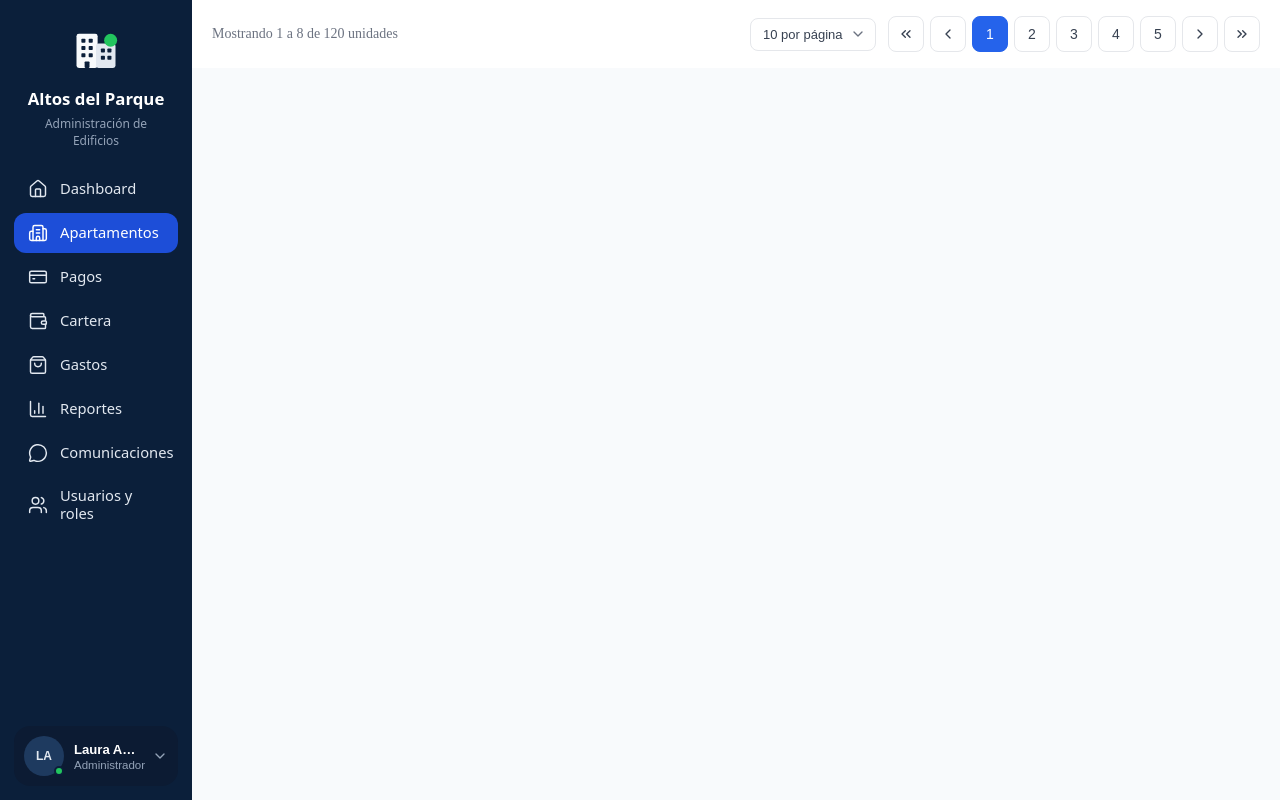
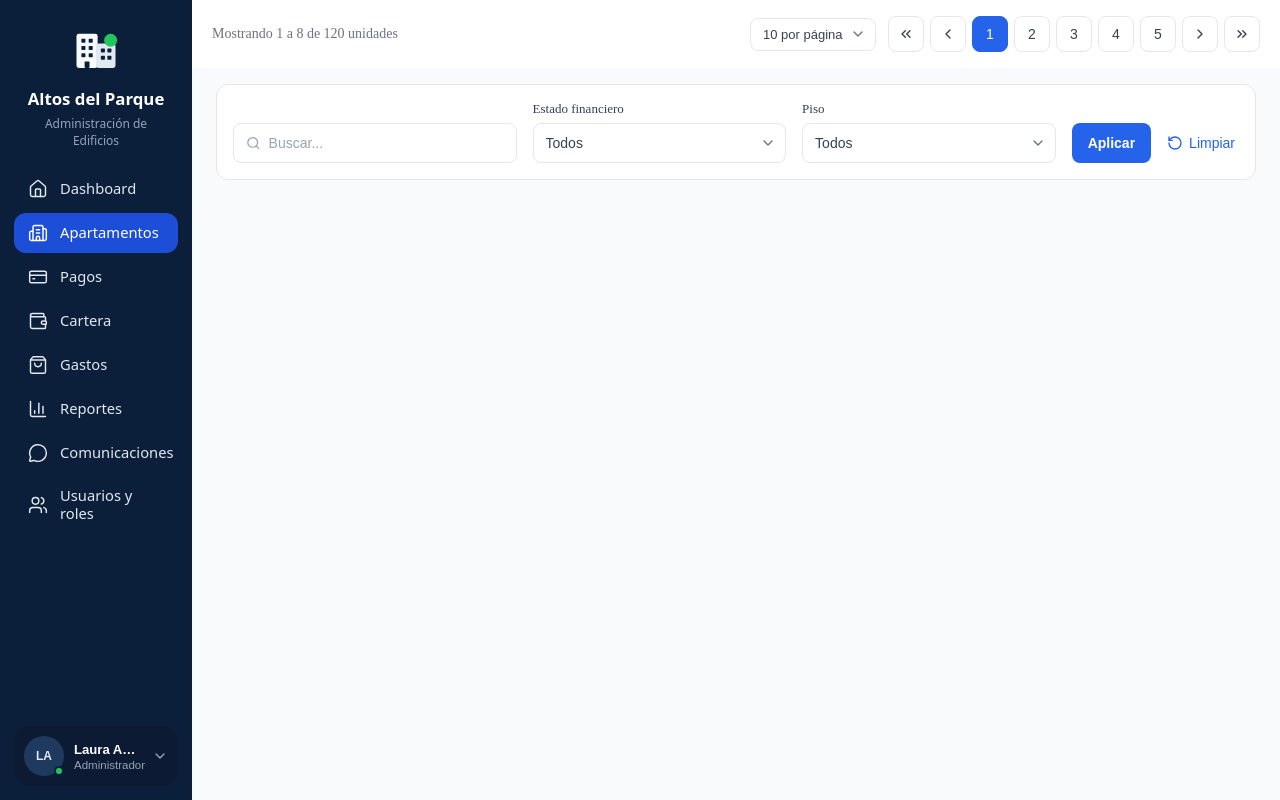
Before and after one commit to StartupName/admin-software, a React (Vite) app: page /apartments in a window 1280 px wide. Built offline with nearby package versions, Linux system fonts and the light colour scheme.

Commit message:
feat(component-filters): implement apartments filters with query callback
- Add search, financial status, floor, apply, and clear controls from the apartments prototype.
- Omit Torre/Bloque, occupancy, and more-filters; pass option arrays and onQuery from the parent.

```diff
--- a/src/modules/apartments/Apartments.jsx
+++ b/src/modules/apartments/Apartments.jsx
@@ -1,10 +1,20 @@
 import './Apartments.css';
 import NavigationComponent from './components/NavigationComponent/NavigationComponent';
+import FiltersComponent from './components/FiltersComponent/FiltersComponent';
 
 function Apartments() {
+  function queryApartments(filters) {
+    console.log(filters);
+  }
+
   return (
     <>
       <NavigationComponent />
+      <FiltersComponent
+        financialStatuses={['Al día', 'Pendiente', 'En mora']}
+        floors={[1, 2, 3]}
+        onQuery={queryApartments}
+      />
     </>
   );
 }
--- a/src/modules/apartments/components/FiltersComponent/FiltersComponent.css
+++ b/src/modules/apartments/components/FiltersComponent/FiltersComponent.css
@@ -1 +1,136 @@
-/*Write your code here*/
+.apartments-filters {
+  width: 100%;
+  box-sizing: border-box;
+  padding: 16px 24px 0;
+}
+
+.apartments-filters__bar {
+  display: flex;
+  align-items: flex-end;
+  flex-wrap: wrap;
+  gap: 12px 16px;
+  padding: 16px;
+  background: #fff;
+  border: 1px solid #e5e7eb;
+  border-radius: 12px;
+}
+
+.apartments-filters__search {
+  display: flex;
+  align-items: center;
+  gap: 8px;
+  flex: 1 1 180px;
+  min-width: 160px;
+  height: 40px;
+  padding: 0 12px;
+  border: 1px solid #e5e7eb;
+  border-radius: 8px;
+  color: #94a3b8;
+  box-sizing: border-box;
+}
+
+.apartments-filters__search input {
+  width: 100%;
+  border: none;
+  outline: none;
+  background: transparent;
+  color: #0f172a;
+  font-size: 14px;
+}
+
+.apartments-filters__search input::placeholder {
+  color: #94a3b8;
+}
+
+.apartments-filters__field {
+  display: flex;
+  flex-direction: column;
+  gap: 6px;
+  flex: 1 1 150px;
+  min-width: 150px;
+}
+
+.apartments-filters__field > span:first-child {
+  color: #334155;
+  font-size: 13px;
+  font-weight: 500;
+}
+
+.apartments-filters__select {
+  position: relative;
+  display: flex;
+  align-items: center;
+}
+
+.apartments-filters__select select {
+  width: 100%;
+  height: 40px;
+  padding: 0 32px 0 12px;
+  appearance: none;
+  -webkit-appearance: none;
+  border: 1px solid #e5e7eb;
+  border-radius: 8px;
+  background: #fff;
+  color: #334155;
+  font-size: 14px;
+}
+
+.apartments-filters__select svg {
+  position: absolute;
+  right: 10px;
+  pointer-events: none;
+  color: #64748b;
+}
+
+.apartments-filters__actions {
+  display: flex;
+  align-items: center;
+  flex-wrap: wrap;
+  gap: 12px;
+  margin-left: auto;
+}
+
+.apartments-filters__apply {
+  height: 40px;
+  padding: 0 16px;
+  border: none;
+  border-radius: 8px;
+  background: #2563eb;
+  color: #fff;
+  font-size: 14px;
+  font-weight: 600;
+  cursor: pointer;
+}
+
+.apartments-filters__apply:hover {
+  background: #1d4ed8;
+}
+
+.apartments-filters__apply:active {
+  background: #1e40af;
+}
+
+.apartments-filters__clear {
+  display: inline-flex;
+  align-items: center;
+  gap: 6px;
+  height: 40px;
+  padding: 0 4px;
+  border: none;
+  background: transparent;
+  color: #2563eb;
+  font-size: 14px;
+  font-weight: 500;
+  cursor: pointer;
+}
+
+.apartments-filters__clear:hover {
+  color: #1d4ed8;
+}
+
+@media (max-width: 720px) {
+  .apartments-filters__actions {
+    width: 100%;
+    margin-left: 0;
+  }
+}
--- a/src/modules/apartments/components/FiltersComponent/FiltersComponent.jsx
+++ b/src/modules/apartments/components/FiltersComponent/FiltersComponent.jsx
@@ -0,0 +1,84 @@
+import { useState } from 'react'
+import { Search, RotateCcw, ChevronDown } from 'lucide-react'
+import './FiltersComponent.css'
+
+const ALL = 'Todos'
+
+export default function FiltersComponent({
+  financialStatuses = [],
+  floors = [],
+  onQuery,
+}) {
+  const [search, setSearch] = useState('')
+  const [financialStatus, setFinancialStatus] = useState(ALL)
+  const [floor, setFloor] = useState(ALL)
+
+  function applyFilters() {
+    onQuery?.({ search, financialStatus, floor })
+  }
+
+  function clearFilters() {
+    setSearch('')
+    setFinancialStatus(ALL)
+    setFloor(ALL)
+    onQuery?.({ cleared: true })
+  }
+
+  return (
+    <section className="apartments-filters">
+      <div className="apartments-filters__bar">
+        <label className="apartments-filters__search">
+          <Search size={16} />
+          <input
+            type="search"
+            placeholder="Buscar..."
+            value={search}
+            onChange={(event) => setSearch(event.target.value)}
+          />
+        </label>
+
+        <label className="apartments-filters__field">
+          <span>Estado financiero</span>
+          <span className="apartments-filters__select">
+            <select
+              value={financialStatus}
+              onChange={(event) => setFinancialStatus(event.target.value)}
+            >
+              <option value={ALL}>{ALL}</option>
+              {financialStatuses.map((status) => (
+                <option key={status} value={status}>{status}</option>
+              ))}
+            </select>
+            <ChevronDown size={16} />
+          </span>
+        </label>
+
+        <label className="apartments-filters__field">
+          <span>Piso</span>
+          <span className="apartments-filters__select">
+            <select
+              value={floor}
+              onChange={(event) => setFloor(event.target.value)}
+            >
+              <option value={ALL}>{ALL}</option>
+              {floors.map((item) => (
+                <option key={item} value={item}>{item}</option>
+              ))}
+            </select>
+            <ChevronDown size={16} />
+          </span>
+        </label>
+
+        <div className="apartments-filters__actions">
+          <button type="button" className="apartments-filters__apply" onClick={applyFilters}>
+            Aplicar
+          </button>
+          <button type="button" className="apartments-filters__clear" onClick={clearFilters}>
+            <RotateCcw size={16} />
+            Limpiar
+          </button>
+        </div>
+      </div>
+    </section>
+  )
+}
```
